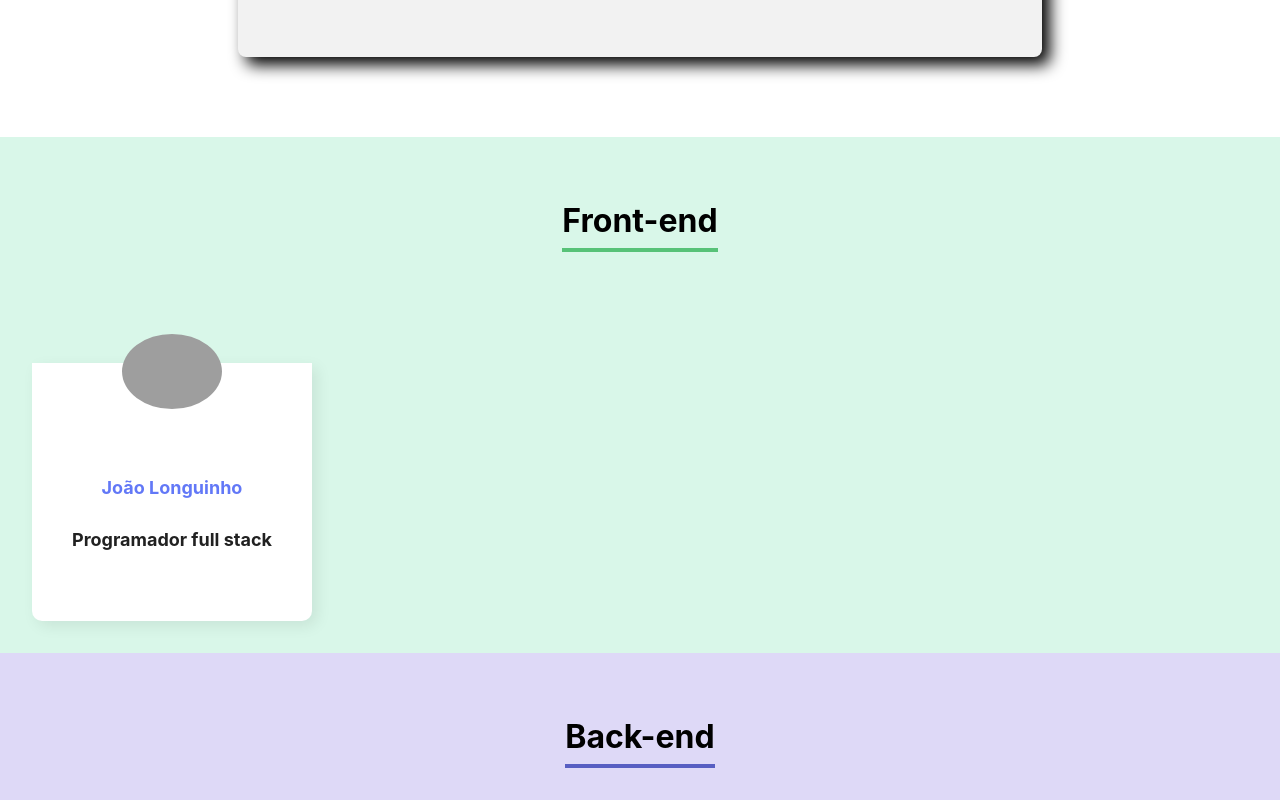
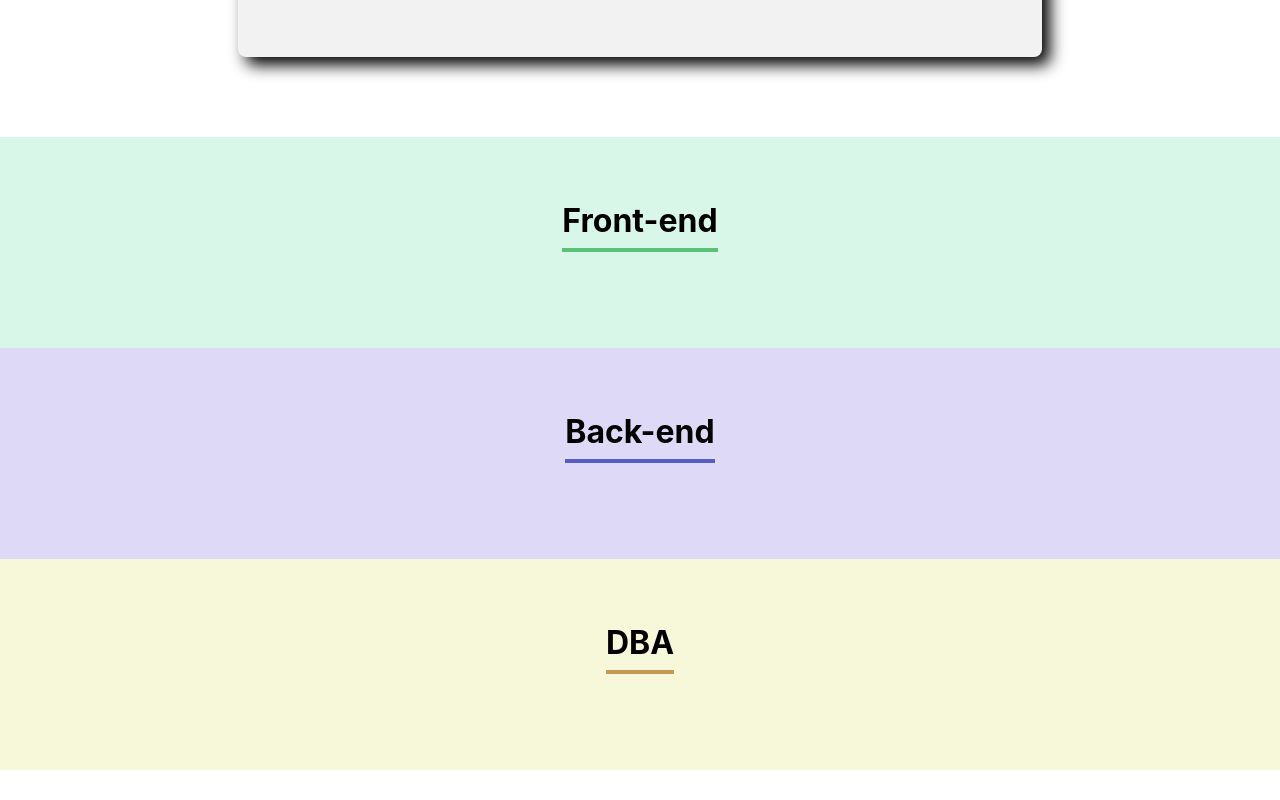
Before and after one commit to JoaoLonguinho/organo, a React (Create React App) app: page / in a window 1280 px wide. Shown: the part 1340-2140 px from the top of the page. After the commit the page ends 2110 px from the top, so only its background shows below. Built offline with nearby package versions, Linux system fonts and the light colour scheme; grey boxes are pictures that could not be loaded.

Commit message:
Mapeando os colaboradores

```diff
--- a/src/App.js
+++ b/src/App.js
@@ -28,13 +28,19 @@
 
   const aoNovoColaboradorAdicionado = (colaborador) => {
     console.log(colaborador);
-    setColaboradores([...colaboradores], colaborador);
+    setColaboradores([...colaboradores, colaborador]);
   }
   return (
     <section>
       <Banner />
       <Formulario times={times.map(time => time.nome)} aoColaboradorCadastrado={colaboradores => aoNovoColaboradorAdicionado(colaboradores)} />
-      {times.map(time => <Time key={time.nome} nomeDoTime={time.nome} corPrimaria={time.corPrimaria} corSecundaria={time.corSecundaria}/>)}
+      {times.map(time => <Time
+      key={time.nome}
+      nomeDoTime={time.nome}
+      corPrimaria={time.corPrimaria}
+      corSecundaria={time.corSecundaria}
+      colaboradores={colaboradores.filter(colaborador => colaborador.time === time.nome)}
+      />)}
     </section>
   );
 }
--- a/src/components/Colaborador/index.jsx
+++ b/src/components/Colaborador/index.jsx
@@ -1,14 +1,14 @@
 import "./Colaborador.css";
 
-const Colaborador = (props) =>{
+const Colaborador = ({nome, imagem, cargo}) =>{
     return(
         <div className="colaborador">
             <div className="cabeçalho">
-                <img src="https://github.com/JoaoLonguinho.png"/>
+                <img src={imagem} alt={nome}/>
             </div>
             <div className="rodape">
-                <h4>João Longuinho</h4>
-                <h5>Programador full stack</h5>
+                <h4>{nome}</h4>
+                <h5>{cargo}</h5>
             </div>
         </div>
 
--- a/src/components/Time/Time.css
+++ b/src/components/Time/Time.css
@@ -9,3 +9,9 @@
     display: inline-block;
     padding-bottom: 8px;
 }
+.time .colaboradores{
+    display: flex;
+    justify-content: space-around;
+    margin-bottom: 32px;
+    flex-wrap: wrap;
+}
--- a/src/components/Time/index.js
+++ b/src/components/Time/index.js
@@ -1,11 +1,13 @@
 import Colaborador from "../Colaborador";
 import "./Time.css";
 
-const Time = (props) =>{
-    return(
-        <section className="time" style={{background: props.corPrimaria}}>
-            <h3 style={{borderColor: props.corSecundaria}}>{props.nomeDoTime}</h3>
-            <Colaborador />
+const Time = (props) => {
+    return (
+        <section className="time" style={{ background: props.corPrimaria }}>
+            <h3 style={{ borderColor: props.corSecundaria }}>{props.nomeDoTime}</h3>
+            <div className="colaboradores">
+                {props.colaboradores.map(colaborador => <Colaborador nome={colaborador.nome} cargo={colaborador.cargo} imagem={colaborador.imagem} />)}
+            </div>
         </section>
     )
 }
```
